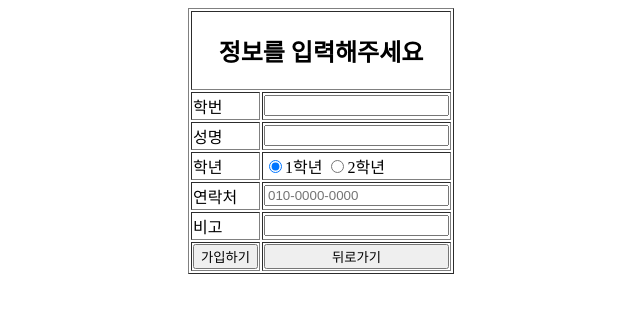
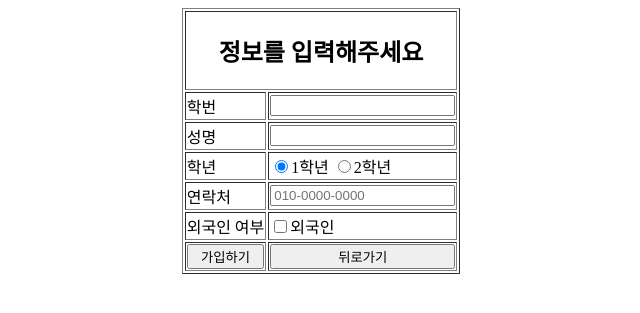
Before and after one commit to anyoungjin20040106/GameClubForm, a FastAPI app: page /insertform in a window 1280 px wide. Shown: the top 313 px of the page, without its empty margins (319-959 px from the left). Run offline with FastAPI, Linux system fonts and the light colour scheme.

Commit message:
비고에 외국인 여부를 추가함

```diff
--- a/delete.html
+++ b/delete.html
@@ -17,10 +17,6 @@
                     <td><input name="stnum" style="width: 100%; box-sizing: border-box;" required></td>
                 </tr>
                 <tr>
-                    <td>연락처</td>
-                    <td><input name="ph" required pattern="^010-\d{4}-\d{4}$" style="width: 100%; box-sizing: border-box;" placeholder="010-0000-0000"></td>
-                </tr>
-                <tr>
                     <td><button style="width: 100%;" type="submit" >삭제하기</button></td>
                     <td><button style="width: 100%;" type="button" onclick="back()" >뒤로가기</button></td>
                 </tr>
--- a/insert.html
+++ b/insert.html
@@ -28,8 +28,8 @@
                     <td><input name="ph" required pattern="^010-\d{4}-\d{4}$" placeholder="010-0000-0000"></td>
                 </tr>
                 <tr>
-                    <td>비고</td>
-                    <td><input name="note" style=" width: 100%;box-sizing: border-box;"></td>
+                    <td>외국인 여부</td>
+                    <td><input name="notes" type="checkbox" value="외국인" >외국인</td>
                 </tr>
                 <tr>
                     <td ><button style="width: 100%;" type="submit" >가입하기</button></td>
--- a/main.py
+++ b/main.py
@@ -121,7 +121,9 @@ def admin(request: Request,pw:str=Form(...)):
     55:'빅데이터과',
     57:'영상미디어콘텐츠과'
     }
-    df['학과']=df['학번'].apply(lambda x:dept[int(x%100000/1000)])
+    df['학과']=df['학번'].apply(lambda x:dept[x%100000//1000])
+    df['비고'] = df.apply(lambda row: ", ".join(filter(None, [str(row['비고']).strip() if pd.notna(row['비고']) else None,
+                                                               str(row['역할']).strip() if pd.notna(row['역할']) else None])), axis=1)
     df=df[['학과']+'학번	학년	성명	연락처	비고'.split()]
     df.reset_index(inplace=True)
     df.rename(columns={'index':'연번'},inplace=True)
--- a/template/updateform.html
+++ b/template/updateform.html
@@ -34,11 +34,11 @@
             </tr>
             <tr>
                 <td>비고</td>
-                <td><input name="notes" value="{{notes}}"></td>
+                <td><input name="notes" value="외국인" type="checkbox" {% if notes=='외국인' %} checked {% endif %}>외국인</td>
             </tr>
             <tr>
                 <td><button type="submit">수정하기</button></td>
-                <td><button onclick="back()" style="width: 100%; box-sizing: border-box;">취소</button></td>
+                <td><button type="button" onclick="back()" style="width: 100%; box-sizing: border-box;">취소</button></td>
             </tr>
         </table>
     </form>
```
